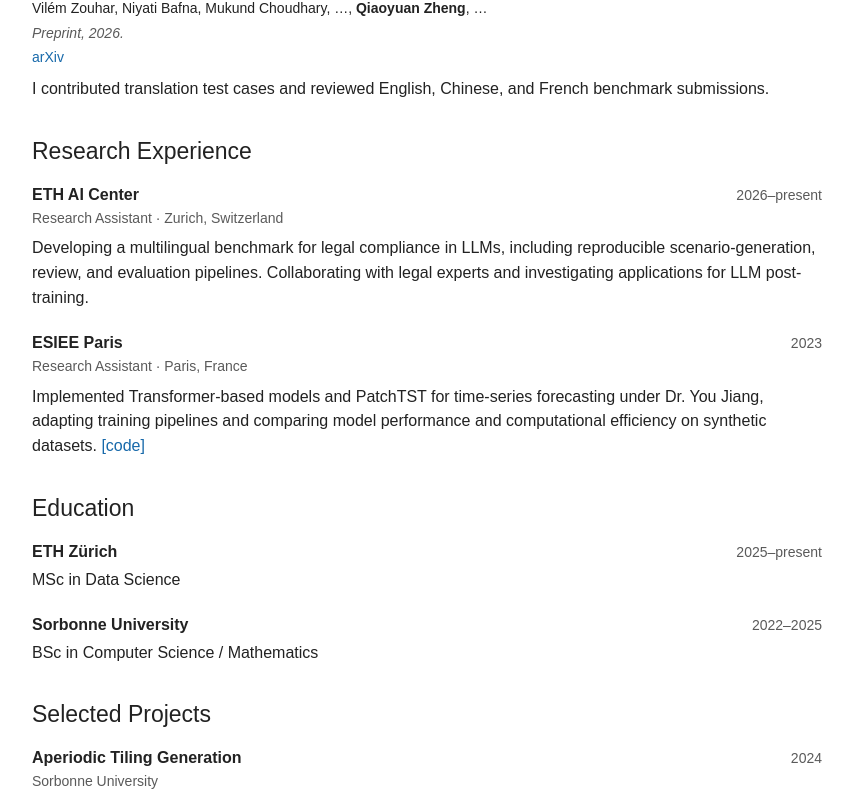
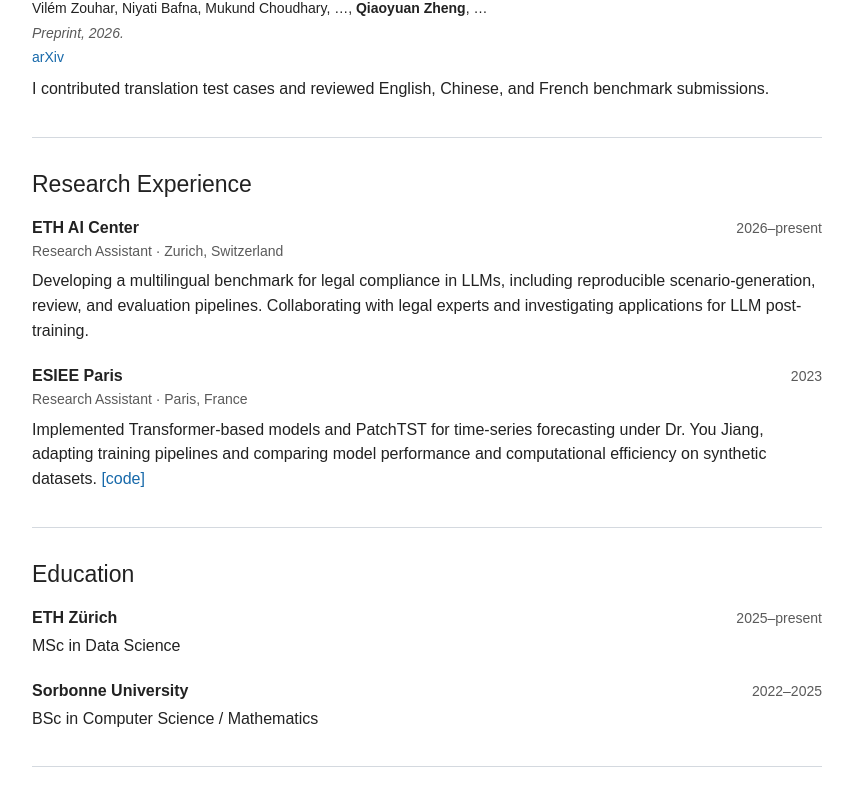
Before and after one commit to qiaoyuan667/qiaoyuan667.github.io, a Next.js app: page / in a window 1280 px wide. Shown: the part 1098-1899 px from the top of the page, without its empty margins (213-1066 px from the left). Built offline with nearby package versions, Linux system fonts and the light colour scheme.

Commit message:
Add subtle section dividers to academic homepage

```diff
--- a/app/globals.css
+++ b/app/globals.css
@@ -5,6 +5,7 @@
   --foreground: #222222;
   --link: #1769aa;
   --muted: #5a5a5a;
+  --section-rule: #d4d9df;
   --font-sans: Arial, Helvetica, sans-serif;
 }
 * { box-sizing: border-box; }
@@ -23,6 +24,10 @@
 .profile-links span { color: #999; margin: 0 6px; }
 .section-nav { display: flex; flex-wrap: wrap; gap: 12px 25px; margin: 29px 0 32px; padding-bottom: 12px; border-bottom: 1px solid #eee; font-size: 14px; }
 section { margin: 0 0 35px; }
+.page > section + section { border-top: 1px solid var(--section-rule); padding-top: 32px; }
+.page > section > :last-child { margin-bottom: 0; }
+.page > section .publication:last-child,
+.page > section .entry:last-child { margin-bottom: 0; }
 h2 { font-size: 23px; line-height: 1.3; font-weight: 400; margin: 0 0 16px; }
 h3 { font-size: 16px; line-height: 1.5; font-weight: 600; margin: 0; }
 .publications { margin-top: 25px; }
@@ -42,6 +47,7 @@
 .skip { position: absolute; top: -60px; left: 15px; padding: 8px; background: white; }
 .skip:focus { top: 10px; }
 @media (max-width: 640px) {
+  .page > section + section { padding-top: 26px; }
   .page { padding: 32px 22px 22px; }
   .profile { grid-template-columns: minmax(0, 1fr) 145px; gap: 22px; align-items: start; }
   .portrait { width: 145px; height: 145px; margin-top: 55px; }
```
